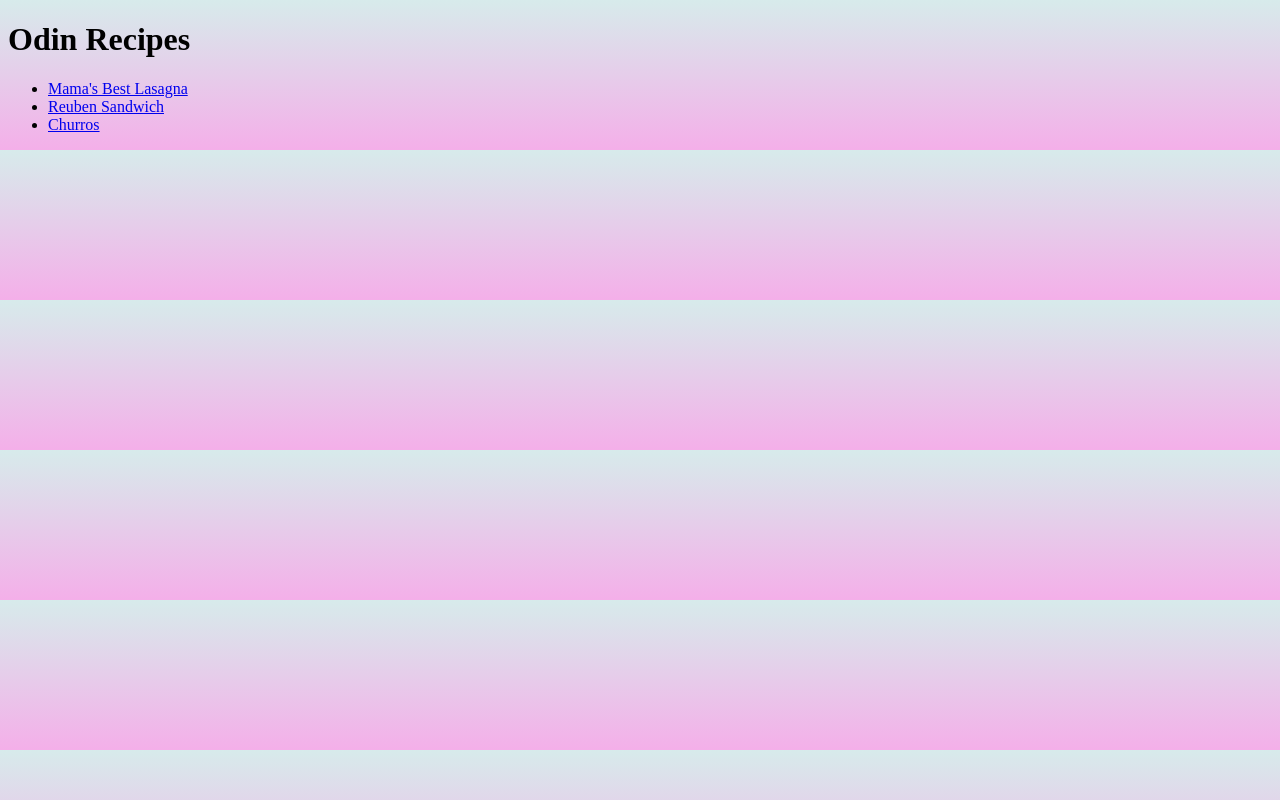
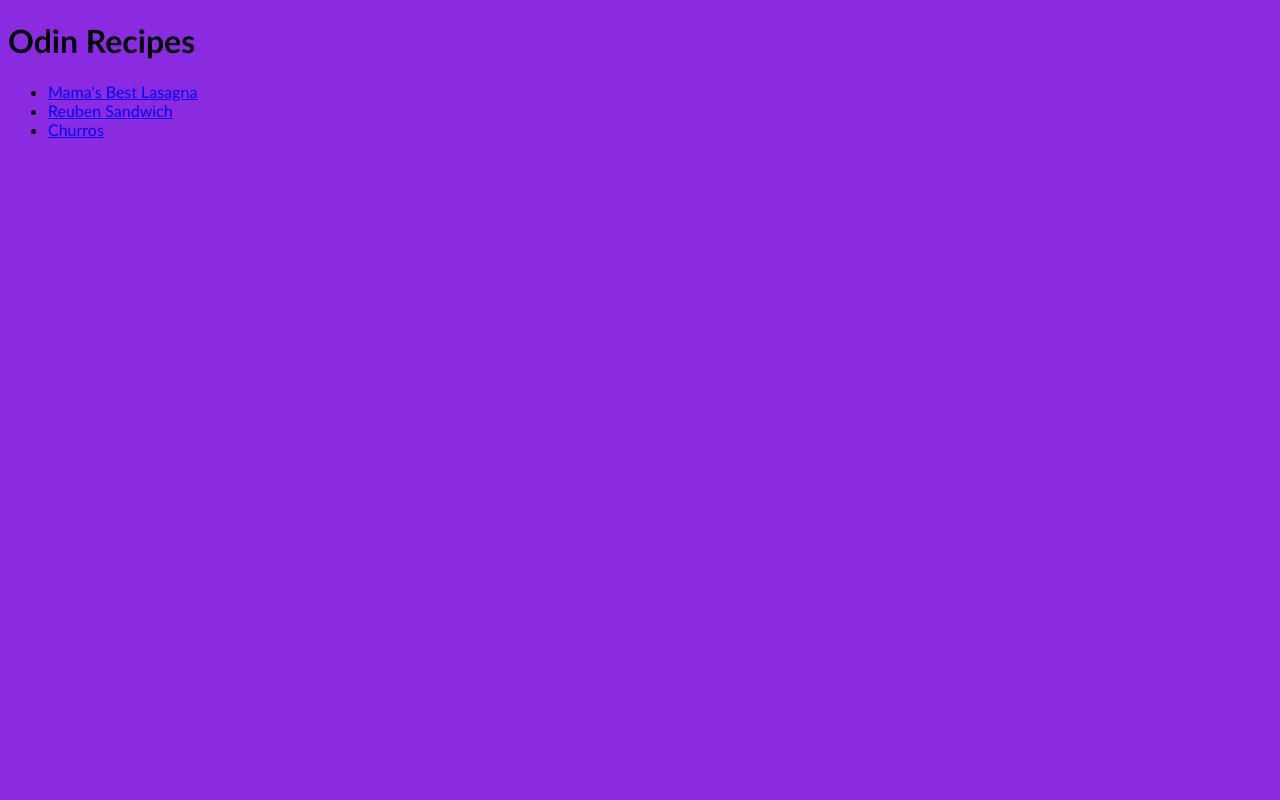
Before and after one commit to tmillyz/odin-recipes, a plain HTML site: page index.html in a window 1280 px wide. Drawn offline with Linux system fonts and the light colour scheme.

Commit message:
minor updates to CSS

```diff
--- a/css/styles.css
+++ b/css/styles.css
@@ -1,3 +1,4 @@
 body {
-    background: linear-gradient(#D7EBEB, #F4AFE9);
+    background-color:blueviolet;
+    font-family:'Gill Sans', 'Gill Sans MT', Calibri, 'Trebuchet MS', sans-serif;
 }
```
